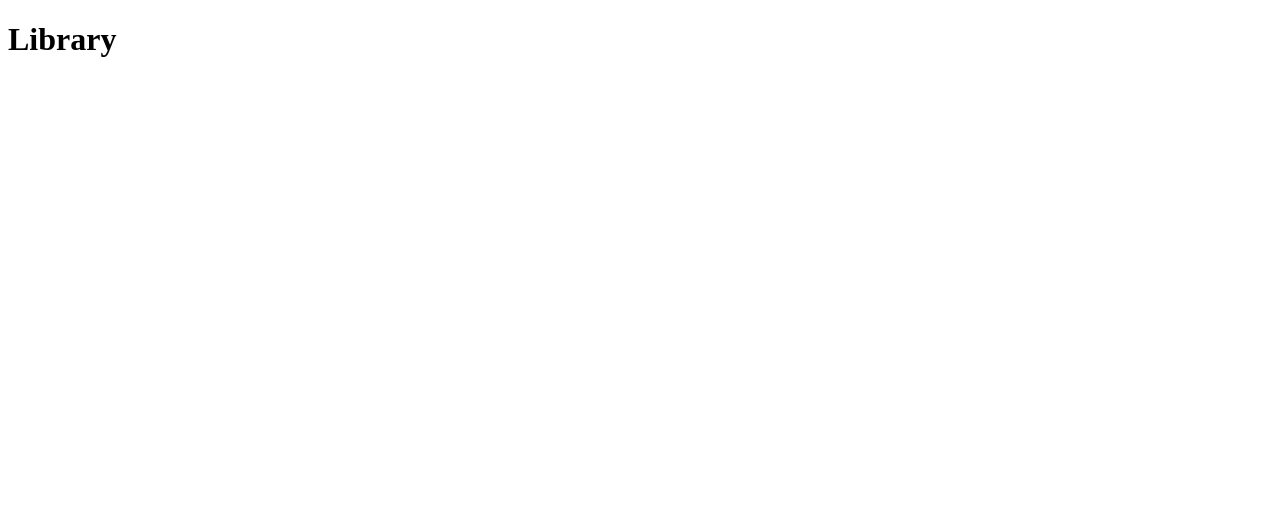
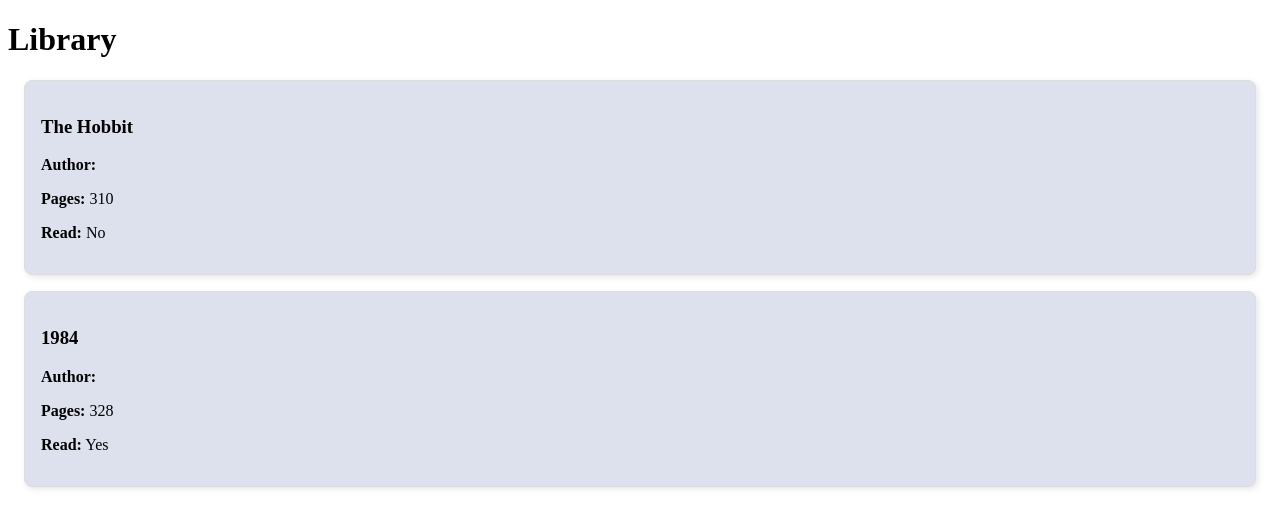
Before and after one commit to CoRine65/library-js, a plain HTML site: page index.html in a window 1280 px wide. Drawn offline with Linux system fonts and the light colour scheme.

Commit message:
Created displayLibrary Function  - added css for a bit of cleaner view

```diff
--- a/index.html
+++ b/index.html
@@ -8,6 +8,7 @@
 </head>
 <body>
     <h1>Library</h1>
+    <div id = "library-container"></div> <!--the container to display the books-->
 
     <script src="script.js"></script>
 </body>
--- a/script.js
+++ b/script.js
@@ -23,9 +23,31 @@ function addBookToLibrary( title, author, pages, isRead) {
     myLibrary.push(newBook)
 }
 
+//a function to loop through myLibrary and display the books
+//for each book in the library, create a card and attach it to the page
+function displayLibrary() {
+    const container = document.getElementById("library-container"); //using DOM to get the div created in the HTML
+
+    container.innerHTML = "";
+
+    myLibrary.forEach(book => {
+        const card = document.createElement("div");
+        card.classList.add("book-card");
+
+        card.innerHTML = `
+        <h3> ${book.title}</h3>
+        <p><strong>Author:</strong></p>
+        <p><strong>Pages:</strong> ${book.pages}</p>
+        <p><strong>Read:</strong> ${book.isRead ? "Yes" : "No"}</p>
+        `;
+
+        container.appendChild(card);
+    })
+}
 
 //testing
 addBookToLibrary("The Hobbit", "J.R.R. Tolkien", 310, false);
 addBookToLibrary("1984", "George Orwell", 328, true);
 
 console.log(myLibrary);
+displayLibrary();
--- a/stylesheet.css
+++ b/stylesheet.css
@@ -0,0 +1,9 @@
+
+.book-card {
+  border: 1px solid #ddd;
+  background-color: rgb(221, 225, 237);
+  padding: 1rem;
+  margin: 1rem;
+  border-radius: 8px;
+  box-shadow: 2px 2px 6px rgba(0,0,0,0.1);
+}
```
Also changed, not shown: 1 other file.
